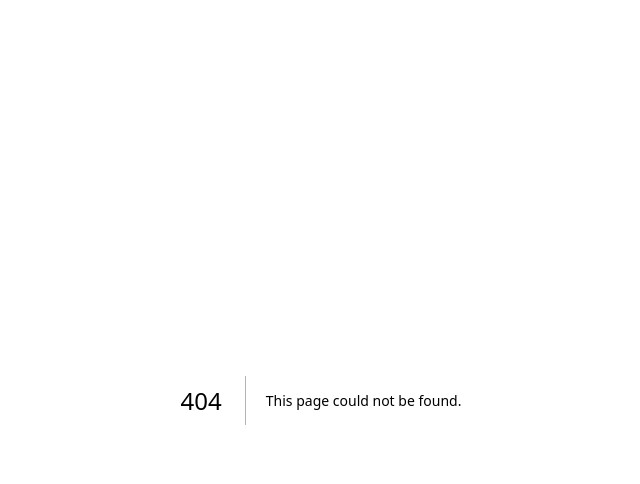
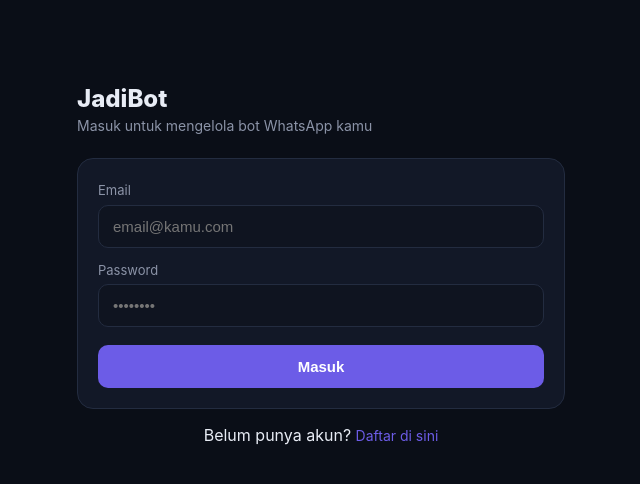
Before and after one commit to fhadiltulus/jadibot-frontend, a Next.js app: page / in a window 1280 px wide. Before the commit this address had no page. Shown: the top 484 px of the page, without its empty margins (319-959 px from the left). Built offline with nearby package versions, Linux system fonts and the light colour scheme; no server answers.

Commit message:
Add files via upload

```diff
--- /dev/null
+++ b/app/page.js
@@ -0,0 +1,69 @@
+'use client'
+
+import { useState } from 'react'
+import { useRouter } from 'next/navigation'
+import { signInWithEmailAndPassword } from 'firebase/auth'
+import { auth } from '../../lib/firebaseClient'
+import Link from 'next/link'
+
+export default function LoginPage() {
+  const router = useRouter()
+  const [email, setEmail] = useState('')
+  const [password, setPassword] = useState('')
+  const [error, setError] = useState('')
+  const [loading, setLoading] = useState(false)
+
+  async function handleLogin(e) {
+    e.preventDefault()
+    setError('')
+    setLoading(true)
+    try {
+      await signInWithEmailAndPassword(auth, email, password)
+      router.replace('/dashboard')
+    } catch (e) {
+      setError(mapError(e.code))
+    } finally {
+      setLoading(false)
+    }
+  }
+
+  return (
+    <div className="container">
+      <div style={{ marginTop: 60 }}>
+        <div className="title">JadiBot</div>
+        <div className="subtitle">Masuk untuk mengelola bot WhatsApp kamu</div>
+
+        {error && <div className="error-box">{error}</div>}
+
+        <form onSubmit={handleLogin} className="card">
+          <label>Email</label>
+          <input type="email" value={email} onChange={e => setEmail(e.target.value)} required placeholder="email@kamu.com" />
+
+          <label style={{ display: 'block', marginTop: 14 }}>Password</label>
+          <input type="password" value={password} onChange={e => setPassword(e.target.value)} required placeholder="••••••••" />
+
+          <div style={{ marginTop: 18 }}>
+            <button className="btn-primary" type="submit" disabled={loading}>
+              {loading ? 'Memproses...' : 'Masuk'}
+            </button>
+          </div>
+        </form>
+
+        <p style={{ textAlign: 'center' }}>
+          Belum punya akun? <Link className="link" href="/register">Daftar di sini</Link>
+        </p>
+      </div>
+    </div>
+  )
+}
+
+function mapError(code) {
+  const map = {
+    'auth/invalid-email': 'Format email tidak valid.',
+    'auth/user-not-found': 'Akun tidak ditemukan.',
+    'auth/wrong-password': 'Password salah.',
+    'auth/invalid-credential': 'Email atau password salah.',
+    'auth/too-many-requests': 'Terlalu banyak percobaan, coba lagi nanti.'
+  }
+  return map[code] || 'Gagal login, coba lagi.'
+}
```
